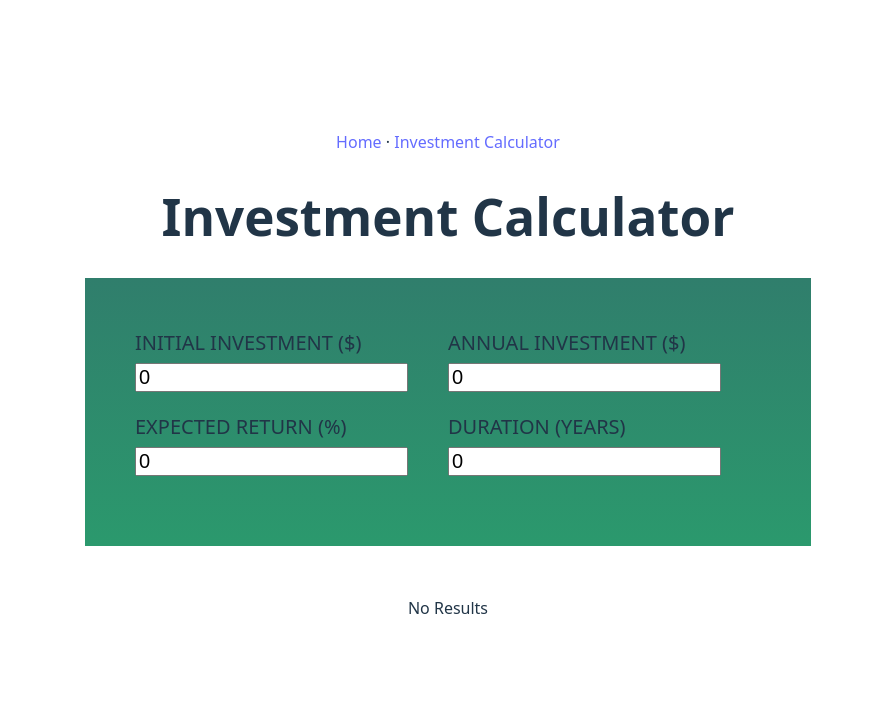
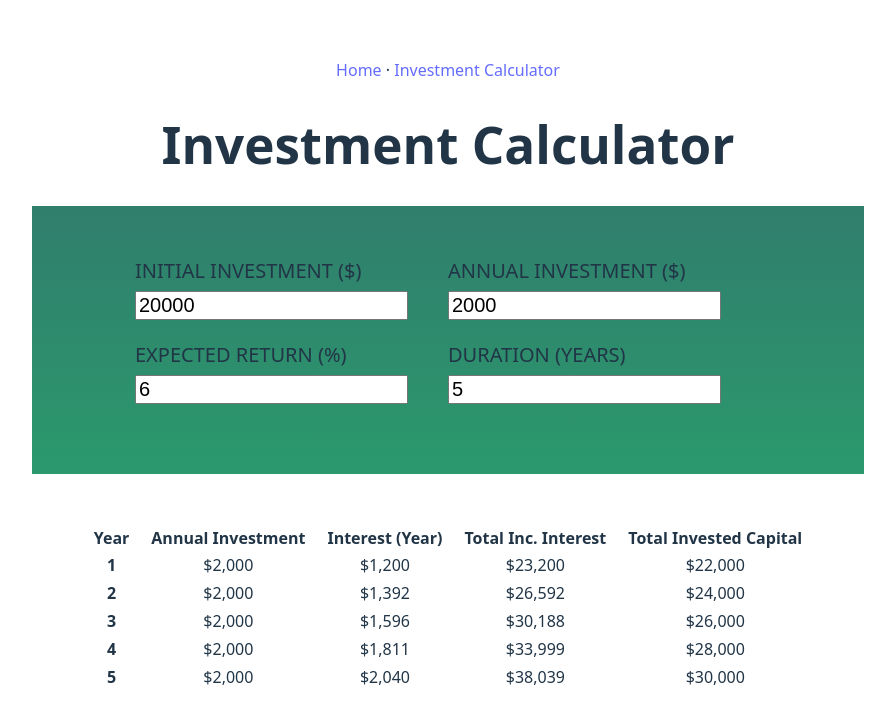
Before and after one commit to 0xadri/ima-kokode, a React (Vite) app: page /InvestmentCalculator in a window 1280 px wide. Shown: the top 724 px of the page, without its empty margins (192-1087 px from the left). Built offline with nearby package versions, Linux system fonts and the light colour scheme.

Commit message:
Refactor, Fix & Clean Up

```diff
--- a/src/components/InvestmentParamInputs.jsx
+++ b/src/components/InvestmentParamInputs.jsx
@@ -1,19 +1,4 @@
-import { useState } from "react";
-import InvestmentReturns from "./InvestmentReturns";
-
-const InvestmentParamInputs = ({ recalc }) => {
-  const [initInv, setInitInv] = useState(0);
-  const [annInv, setAnnInv] = useState(0);
-  const [expRtrn, setExpRtrn] = useState(0);
-  const [duration, setDuration] = useState(0);
-
-  const calcParams = {
-    initialInvestment: initInv,
-    annualInvestment: annInv,
-    expectedReturn: expRtrn,
-    duration: duration,
-  };
-
+const InvestmentParamInputs = ({ setInvestmentParameters, invParams }) => {
   return (
     <>
       <div className="inv-param-inputs-area">
@@ -28,8 +13,10 @@ const InvestmentParamInputs = ({ recalc }) => {
               id="initial-investment"
               placeholder="Type Initial Investment..."
               className="inv-row-input-field"
-              value={initInv}
-              onChange={(e) => setInitInv(e.target.value)}
+              value={invParams.initialInvestment}
+              onChange={(e) =>
+                setInvestmentParameters("initialInvestment", e.target.value)
+              }
             />
           </div>
           <div className="inv-row-input-block">
@@ -42,8 +29,10 @@ const InvestmentParamInputs = ({ recalc }) => {
               id="annual-investment"
               placeholder="Type Annual Investment..."
               className="inv-row-input-field"
-              value={annInv}
-              onChange={(e) => setAnnInv(e.target.value)}
+              value={invParams.annualInvestment}
+              onChange={(e) =>
+                setInvestmentParameters("annualInvestment", e.target.value)
+              }
             />
           </div>
         </div>
@@ -58,8 +47,10 @@ const InvestmentParamInputs = ({ recalc }) => {
               id="expected-return"
               placeholder="Type Expected Return..."
               className="inv-row-input-field"
-              value={expRtrn}
-              onChange={(e) => setExpRtrn(e.target.value)}
+              value={invParams.expectedReturn}
+              onChange={(e) =>
+                setInvestmentParameters("expectedReturn", e.target.value)
+              }
             />
           </div>
           <div className="inv-row-input-block">
@@ -72,13 +63,14 @@ const InvestmentParamInputs = ({ recalc }) => {
               id="duration"
               placeholder="Type Duration..."
               className="inv-row-input-field"
-              value={duration}
-              onChange={(e) => setDuration(e.target.value)}
+              value={invParams.duration}
+              onChange={(e) =>
+                setInvestmentParameters("duration", e.target.value)
+              }
             />
           </div>
         </div>
       </div>
-      <InvestmentReturns calcParams={calcParams} />
     </>
   );
 };
--- a/src/components/InvestmentReturns.jsx
+++ b/src/components/InvestmentReturns.jsx
@@ -1,31 +1,28 @@
 import { useState } from "react";
-import { calculateInvestmentResults } from "../utils/investment";
+import { calculateInvestmentResults, formatter } from "../utils/investment";
 
-let results;
+const InvestmentReturns = ({ invParams }) => {
+  //   console.log("invParams:");
+  //   console.log(invParams);
+  const inputsAreValid =
+    invParams.initialInvestment > 0 &&
+    invParams.annualInvestment > 0 &&
+    invParams.expectedReturn > 0 &&
+    invParams.duration > 0;
 
-const InvestmentReturns = ({ calcParams }) => {
-  const [dataRows, setDataRows] = useState();
-
-  console.log("calcParams:");
-  console.log(calcParams);
-
-  if (
-    calcParams.initialInvestment > 0 &&
-    calcParams.annualInvestment > 0 &&
-    calcParams.expectedReturn > 0 &&
-    calcParams.duration > 0
-  ) {
-    // console.log(`${initInv} && ${annInv} && ${expRtrn} && ${duration}`);
-    results = calculateInvestmentResults(calcParams);
-    console.log("r:");
-    console.log(results);
-    // setDataRows(results);
-  }
+  const results = inputsAreValid ? calculateInvestmentResults(invParams) : null;
+  //   console.log("results:");
+  //   console.log(results);
+  const initialInvestment =
+    inputsAreValid &&
+    results[0].valueEndOfYear -
+      results[0].interest -
+      results[0].annualInvestment;
 
   return (
     <div className="inv-returns-area">
-      {!results && <div>No Results</div>}
-      {results && (
+      {!inputsAreValid && <div>Please Enter Positive Values</div>}
+      {inputsAreValid && results && (
         <table>
           <thead>
             <tr>
@@ -33,28 +30,32 @@ const InvestmentReturns = ({ calcParams }) => {
                 Year
               </th>
               <th scope="col" className="inv-returns-th">
-                Investment Value
+                Annual Investment
               </th>
               <th scope="col" className="inv-returns-th">
                 Interest (Year)
               </th>
               <th scope="col" className="inv-returns-th">
-                Total Interest
+                Total Inc. Interest
               </th>
               <th scope="col" className="inv-returns-th">
-                Invested Capital
+                Total Invested Capital
               </th>
             </tr>
           </thead>
           <tbody>
-            {/* todo: fix buggy values */}
-            {results.map((item, index) => (
+            {results.map((yearData, index) => (
               <tr key={index}>
-                <th scope="row">{item.year}</th>
-                <td>{item.annualInvestment}</td>
-                <td>{item.interest}</td>
-                <td>{item.valueEndOfYear}</td>
-                <td></td>
+                <th scope="row">{yearData.year}</th>
+                <td>{formatter.format(yearData.annualInvestment)}</td>
+                <td>{formatter.format(yearData.interest)}</td>
+                <td>{formatter.format(yearData.valueEndOfYear)}</td>
+                <td>
+                  {formatter.format(
+                    initialInvestment +
+                      yearData.annualInvestment * yearData.year
+                  )}
+                </td>
               </tr>
             ))}
           </tbody>
--- a/src/pages/InvestmentCalculator.jsx
+++ b/src/pages/InvestmentCalculator.jsx
@@ -3,10 +3,30 @@ import InvestmentParamInputs from "../components/InvestmentParamInputs";
 import InvestmentReturns from "../components/InvestmentReturns";
 
 const InvestmentCalculator = () => {
+  const [invParams, setInvParams] = useState({
+    initialInvestment: 20000,
+    annualInvestment: 2000,
+    expectedReturn: 6,
+    duration: 5,
+  });
+
+  const setInvestmentParameters = (name, value) => {
+    setInvParams((prevInvParams) => {
+      return {
+        ...prevInvParams,
+        [name]: +value,
+      };
+    });
+  };
+
   return (
     <div>
       <h1>Investment Calculator</h1>
-      <InvestmentParamInputs />
+      <InvestmentParamInputs
+        setInvestmentParameters={setInvestmentParameters}
+        invParams={invParams}
+      />
+      <InvestmentReturns invParams={invParams} />
     </div>
   );
 };
```
